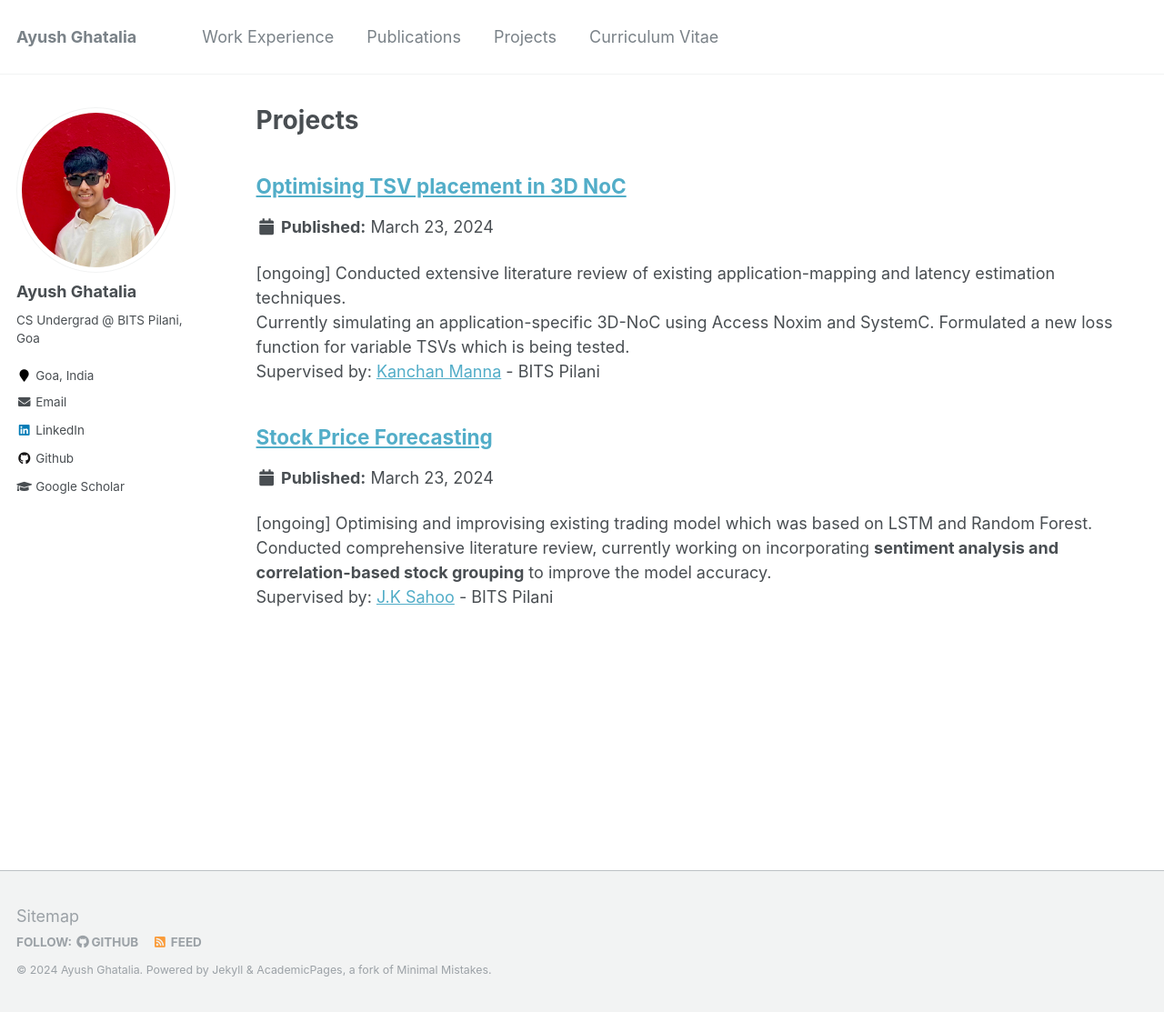
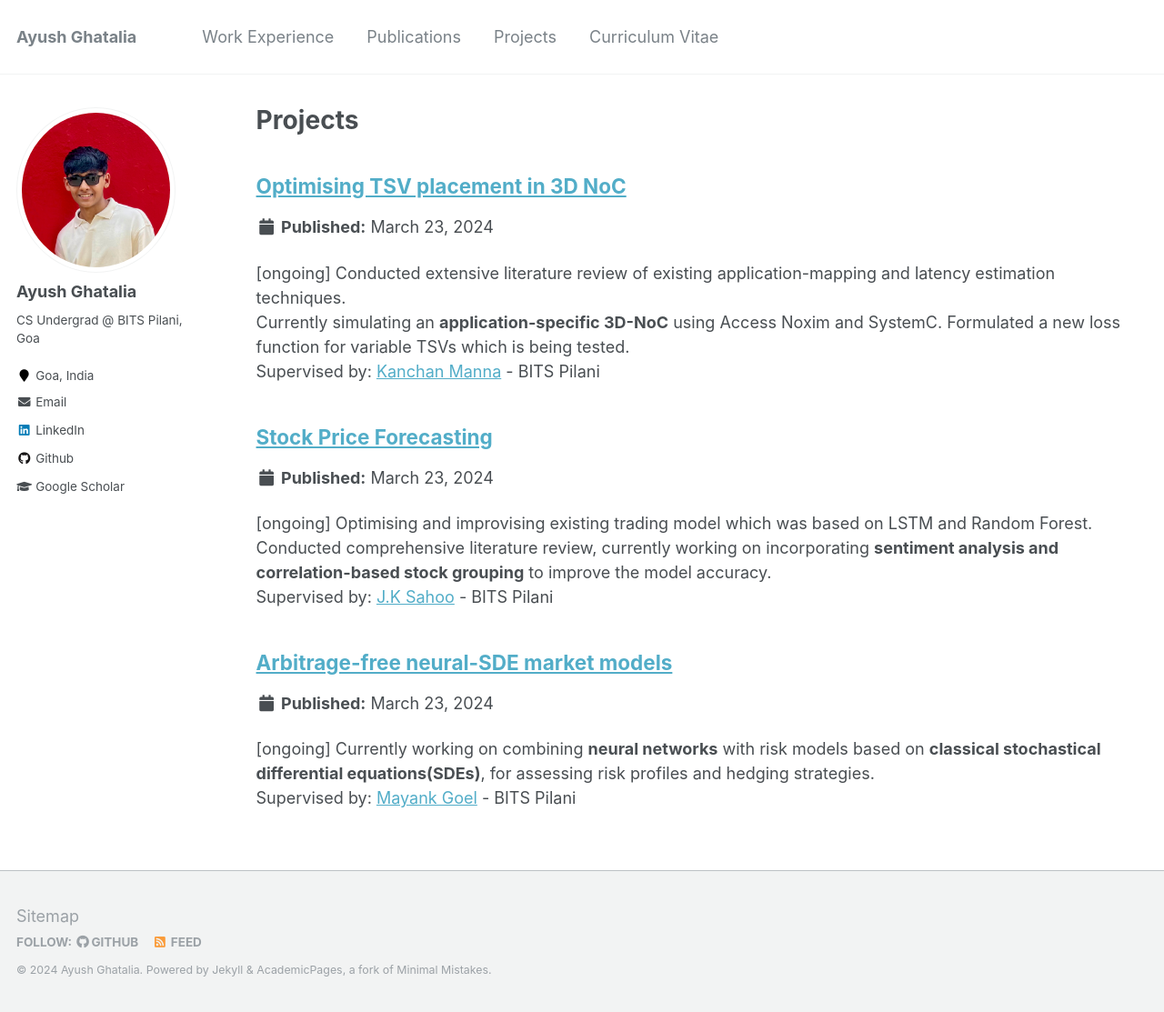
Before and after one commit to ayushghatalia/ayushghatalia.github.io, a Jekyll site: the page built from _pages/projects.html, in a window 1280 px wide and 1113 px high. Shown: the whole window at 91% size. Built offline with Jekyll 4.4.1, drawn with Linux system fonts in a browser that asks for light colours.

Commit message:
projects/neural-sde

```diff
--- /dev/null
+++ b/_projects/neural-sde.md
@@ -0,0 +1,11 @@
+---
+title: 'Arbitrage-free neural-SDE market models'
+collection: projects
+type: 'University Project'
+permalink: /projects/neural-sde
+venue: ''
+location: ''
+---
+
+[ongoing] Currently working on combining **neural networks** with risk models based on **classical stochastical differential equations(SDEs)**, for assessing risk profiles and hedging strategies. \\
+Supervised by: [Mayank Goel](https://universe.bits-pilani.ac.in/goa/mayankgoel/profile) - BITS Pilani
```
Also changed, not shown: _projects/kovashka.md (deleted, +0 -13 lines), _projects/tsv-noc.md (+1 -1 lines).
